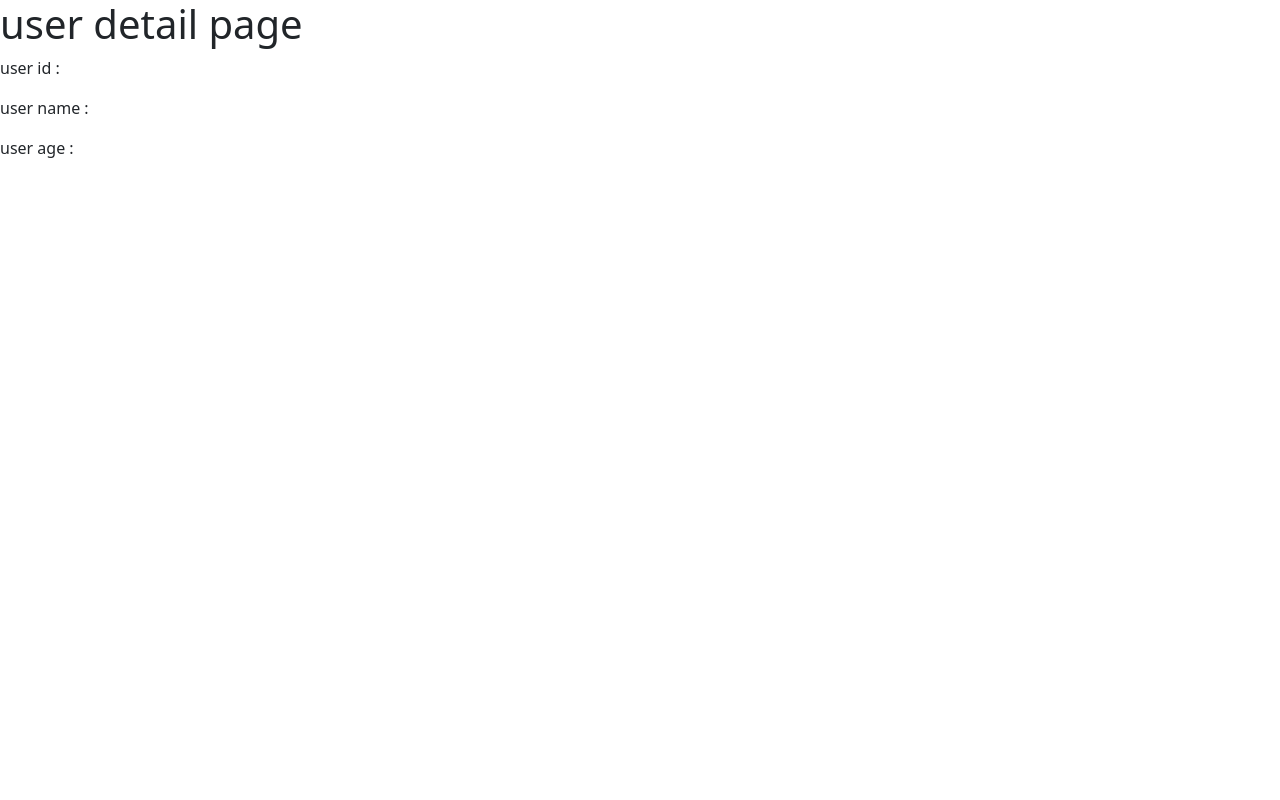
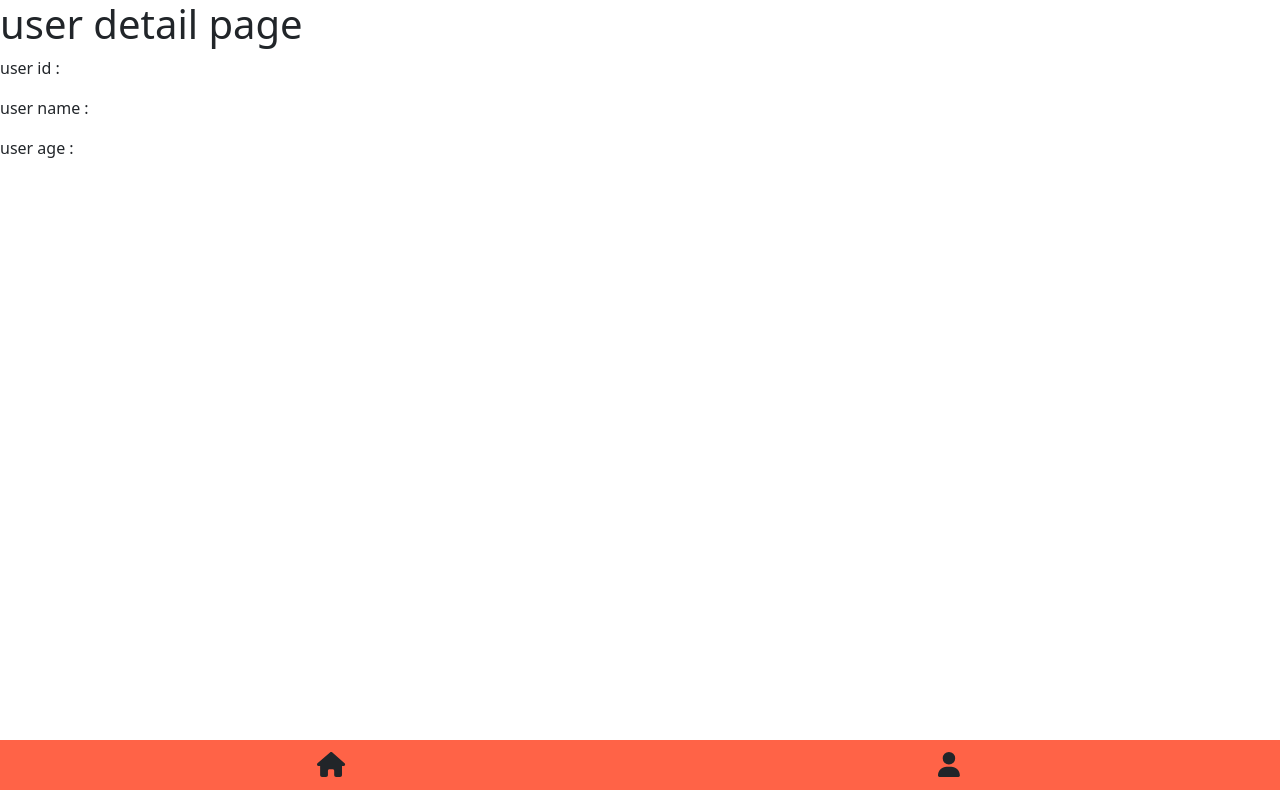
Before and after one commit to Homebrew-Computer-Club-1/side1-matching-fe, a React (Create React App) app: page /user-detail/1 in a window 1280 px wide. Built offline with nearby package versions, Linux system fonts and the light colour scheme.

Commit message:
NavBar 까지 추가

```diff
--- a/src/routes/Home.tsx
+++ b/src/routes/Home.tsx
@@ -48,7 +48,7 @@ export default function Home(){
                     <UserCard key={userData.googleId} googleId = {userData.googleId} name={userData.name} age={userData.age}></UserCard>
                 )}
             </UserCardContainer>
-            <NavBar></NavBar>
+            <NavBar/>
         </>
     );
 }
--- a/src/routes/UserDetail.tsx
+++ b/src/routes/UserDetail.tsx
@@ -1,6 +1,7 @@
 import { useParams } from "react-router-dom"
 import { useRecoilValue } from "recoil";
 import { allUserDatasAtom } from "../atoms";
+import { NavBar } from "../components/NavBar";
 
 export function UserDetail(){
     const {googleId} = useParams();
@@ -14,6 +15,7 @@ export function UserDetail(){
             <p>user id : {userData?.googleId}</p>
             <p>user name : {userData?.name}</p>
             <p>user age : {userData?.age}</p>
+            <NavBar/>
         </>
     )
 }
```
